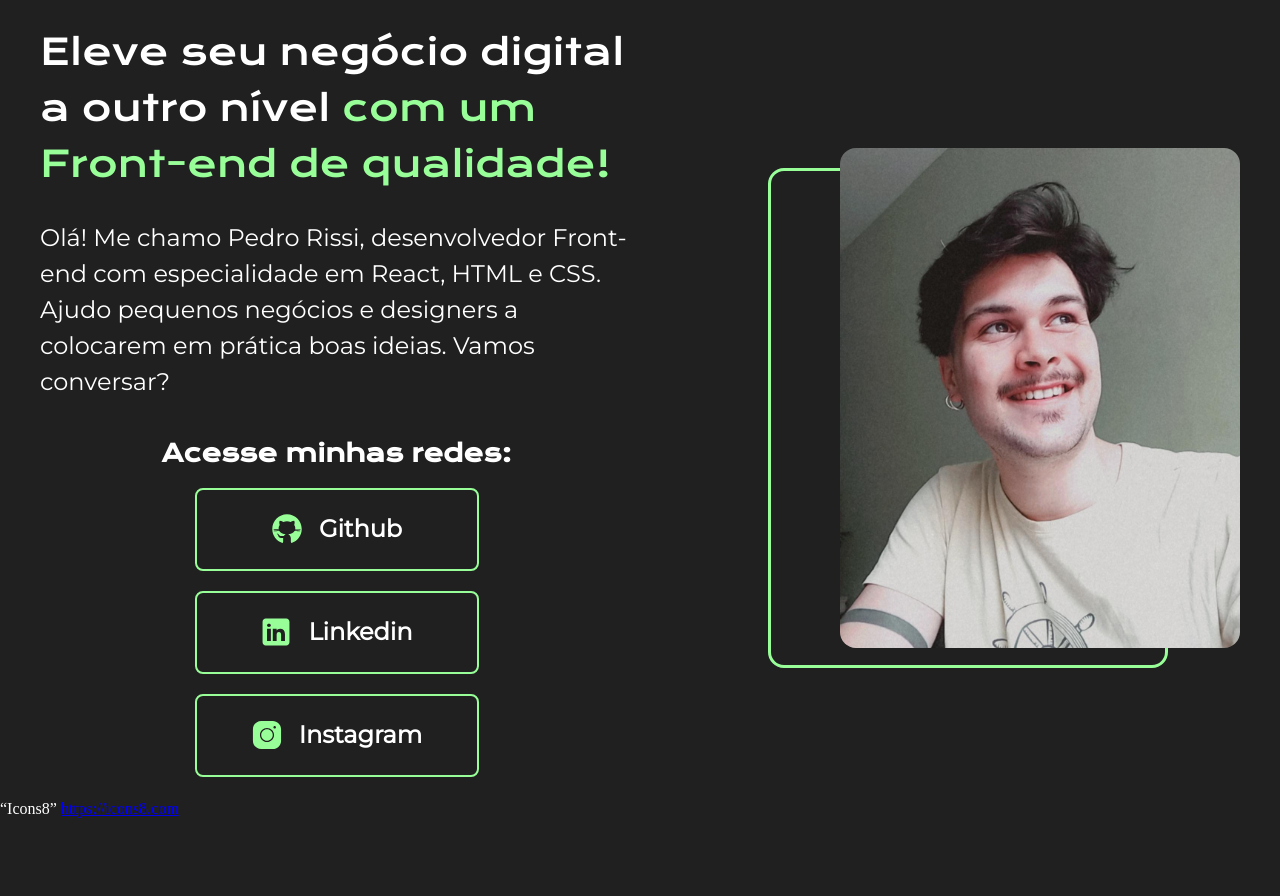
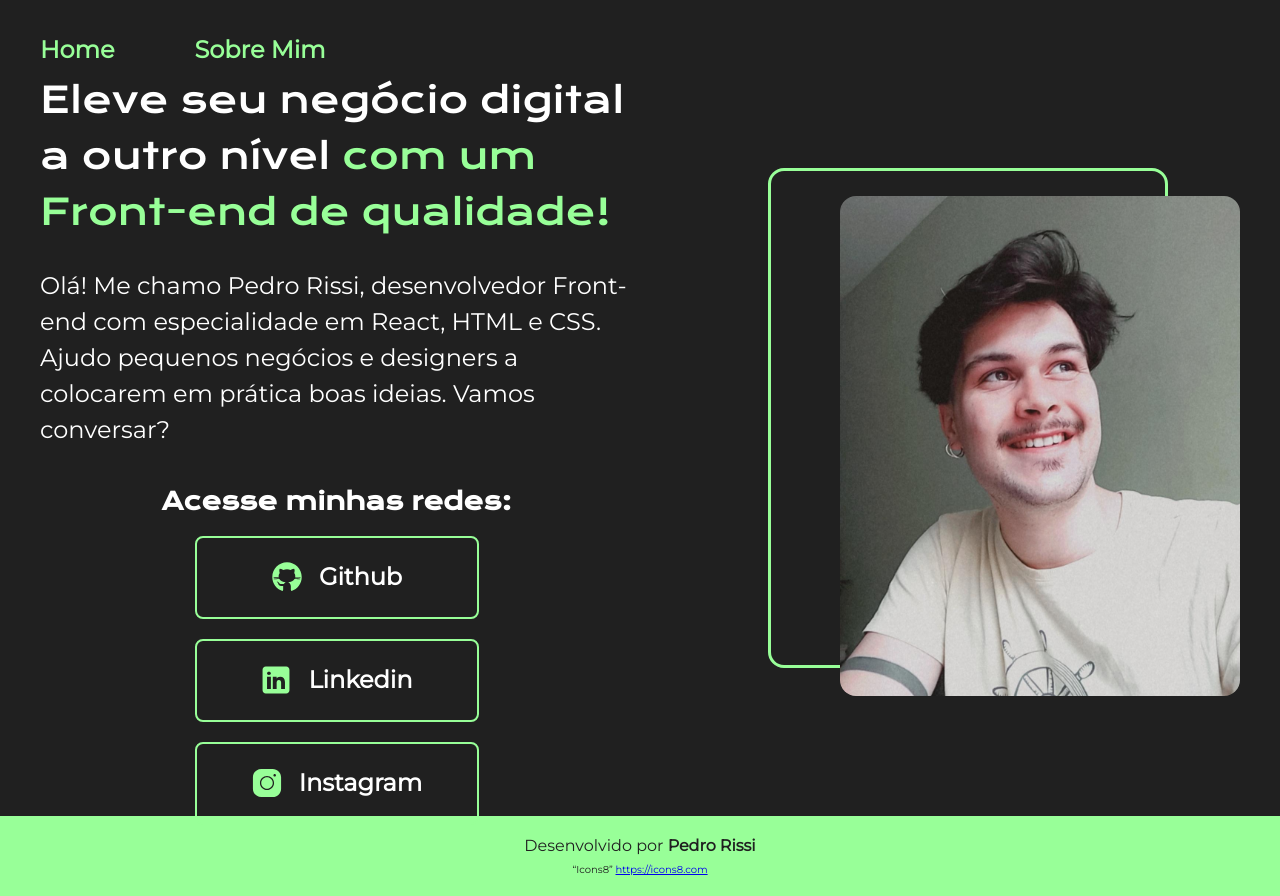
Before and after one commit to pedrorissi/Alura-Portfolio, a plain HTML site: page index.html in a window 1280 px wide. Before the commit the page ends 818 px from the top, so only its background shows below. Drawn offline with nearby package versions, Linux system fonts and the light colour scheme.

Commit message:
Added a navigation menu and styled it

```diff
--- a/index.html
+++ b/index.html
@@ -6,6 +6,12 @@
     <link rel="stylesheet" href="style.css">
   </head>
   <body>
+    <header class="header__section">
+      <nav class="navigation__menu">
+        <a href="###">Home</a>
+        <a href="###">Sobre Mim</a>
+      </nav>
+    </header>
     <main>
       <section class="wrapper">
         <div class="text-content">
@@ -33,8 +39,8 @@
       </section>
     </main>
     <footer>
-      <p></p>
-      <p>“Icons8” <a href="https://icons8.com">https://icons8.com</a> </p>
+      <p>Desenvolvido por <strong>Pedro Rissi</strong></p>
+      <p class="icons8">“Icons8” <a href="https://icons8.com">https://icons8.com</a> </p>
     </footer>
   </body>
 </html>
--- a/style.css
+++ b/style.css
@@ -2,7 +2,7 @@
 
 :root {
   --main-color: #98FF98;
-  --hover-effect: #59B359;
+  --hover-effect: #244d24;
   --background-color: #202020;
 }
 
@@ -16,9 +16,39 @@ body {
   color: #FFF;
 }
 
+.header__section {
+  width: 100vw;
+  height: 80px;
+
+}
+
+.header__section .navigation__menu {
+  width: 1200px;
+  height: 100px;
+  margin: 0 auto;
+  display: flex;
+  align-items: center;
+  gap: 80px;
+}
+
+.header__section .navigation__menu a {
+  font-family: Montserrat, sans-serif;
+  font-size: 24px;
+  font-weight: 600;
+  line-height: 29.26px;
+  text-decoration: none;
+  color: var(--main-color);
+
+}
+
+.header__section .navigation__menu a:hover {
+  border-bottom: 3px solid var(--main-color);
+
+}
+
 main {
   width: 1200px;
-  height: 100vh;
+  height: 92vh;
   display: flex;
   margin: 0 auto;
 }
@@ -121,3 +151,21 @@ figure .img-effect {
   border-radius: 16px;
   z-index: -1;
 }
+
+footer {
+  background-color: var(--main-color);
+  color: var(--background-color);
+  font-family: Montserrat, sans-serif;
+  font-size: 16px;
+  width: 100vw;
+  height: 80px;
+  display: flex;
+  flex-direction: column;
+  justify-content: center;
+  align-items: center;
+  gap: 8px;
+}
+
+footer .icons8 {
+  font-size: 10px;
+}
```
